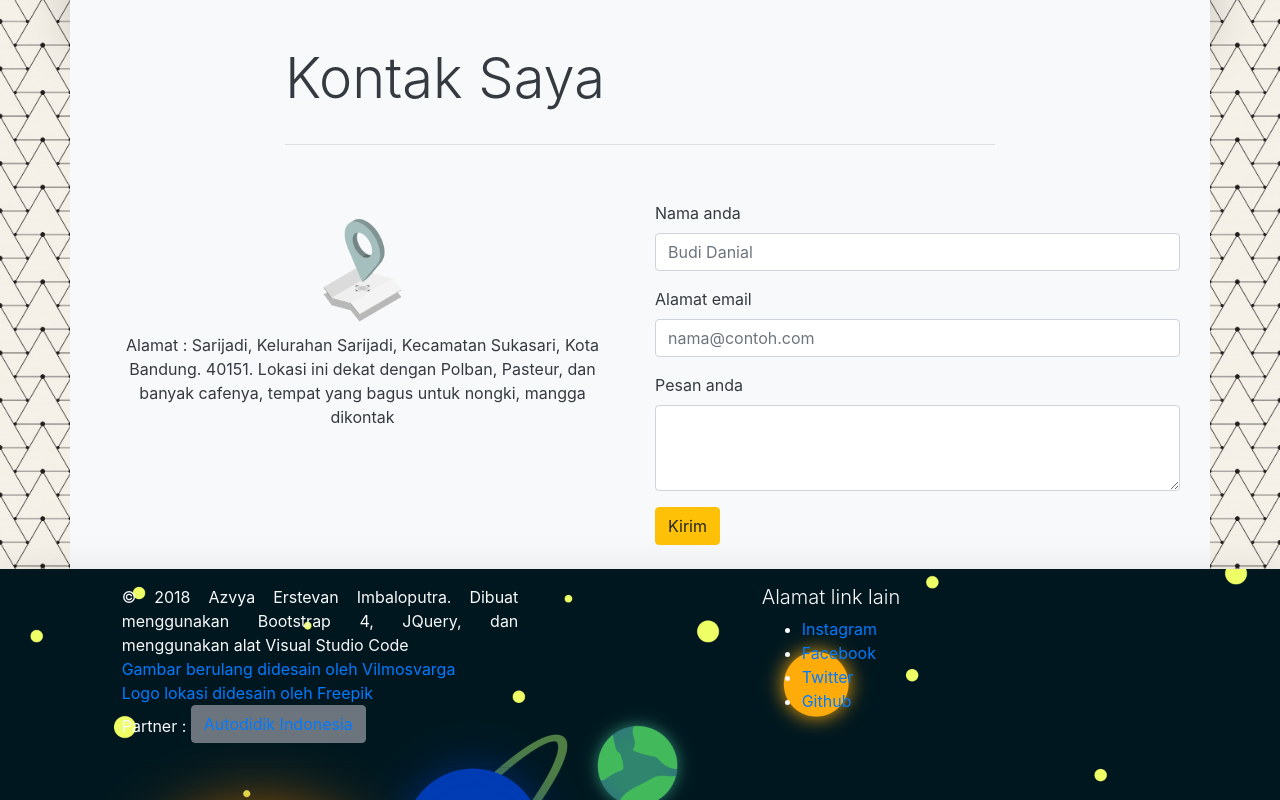
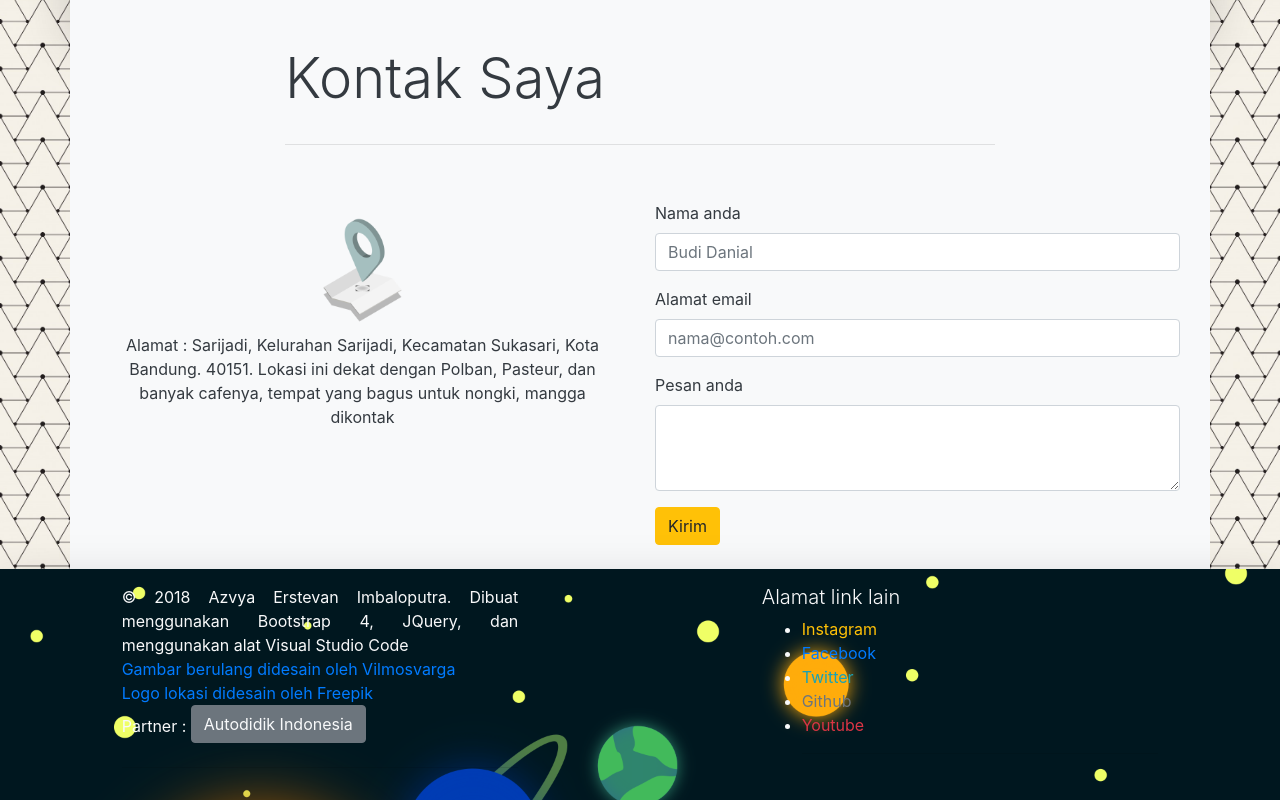
Before and after one commit to azvya/azvya.github.io, a plain HTML site: page index.html in a window 1280 px wide. Shown: the part 4122-4922 px from the top of the page. Drawn offline with Linux system fonts and the light colour scheme.

Commit message:
Update index.html

```diff
--- a/index.html
+++ b/index.html
@@ -44,6 +44,10 @@
     <nav id="navigasi" class="alternav navbar navbar-expand-lg navbar-dark bg-transparent position-fixed sticky-navbar border-primary border-bottom w-100 mx-0">
       <a class="navbar-brand" href="#"><img src=
       "assets/icons/logo.png" height="48px" alt="" /></a>
+      <button class="navbar-toggler" type="button" data-toggle="collapse" data-target="#navbarSupportedContent" aria-controls="navbarSupportedContent" aria-expanded="false" aria-label="Toggle navigation">
+          <span class="navbar-toggler-icon"></span>
+      </button>
+
       <div class="collapse navbar-collapse" id=
       "navbarSupportedContent">
         <ul class="navbar-nav mr-auto">
@@ -564,7 +568,7 @@
           "_blank"></a><a href="https://autodidik.blogspot.com"
           target="_blank"></a><a href=
           "https://autodidik.blogspot.com" target=
-          "_blank">Autodidik Indonesia</a>
+          "_blank" class="text-light">Autodidik Indonesia</a>
           </button></a>
           <hr />
         </div>
@@ -574,7 +578,7 @@
           </h5>
           <ul>
             <li>
-              <a href="https://www.instagram.com/azvya.id" target=
+              <a class="text-warning" href="https://www.instagram.com/azvya.id" target=
               "_blank">Instagram</a>
             </li>
             <li>
@@ -582,12 +586,16 @@
               "_blank">Facebook</a>
             </li>
             <li>
-              <a href="https://www.twitter.com/azvya_id" target=
+              <a class="text-info" href="https://www.twitter.com/azvya_id" target=
               "_blank">Twitter</a>
             </li>
             <li>
-              <a href="https://www.github.com/azvya" target=
+              <a class="text-secondary" href="https://www.github.com/azvya" target=
               "_blank">Github</a>
+            </li>
+            <li>
+              <a class="text-danger" href="https://www.youtube.com/channel/UCNza1DLgeJjXbiZNLVpH9dg?view_as=subscriber" target=
+              "_blank">Youtube</a>
             </li>
               <hr />
 
```
